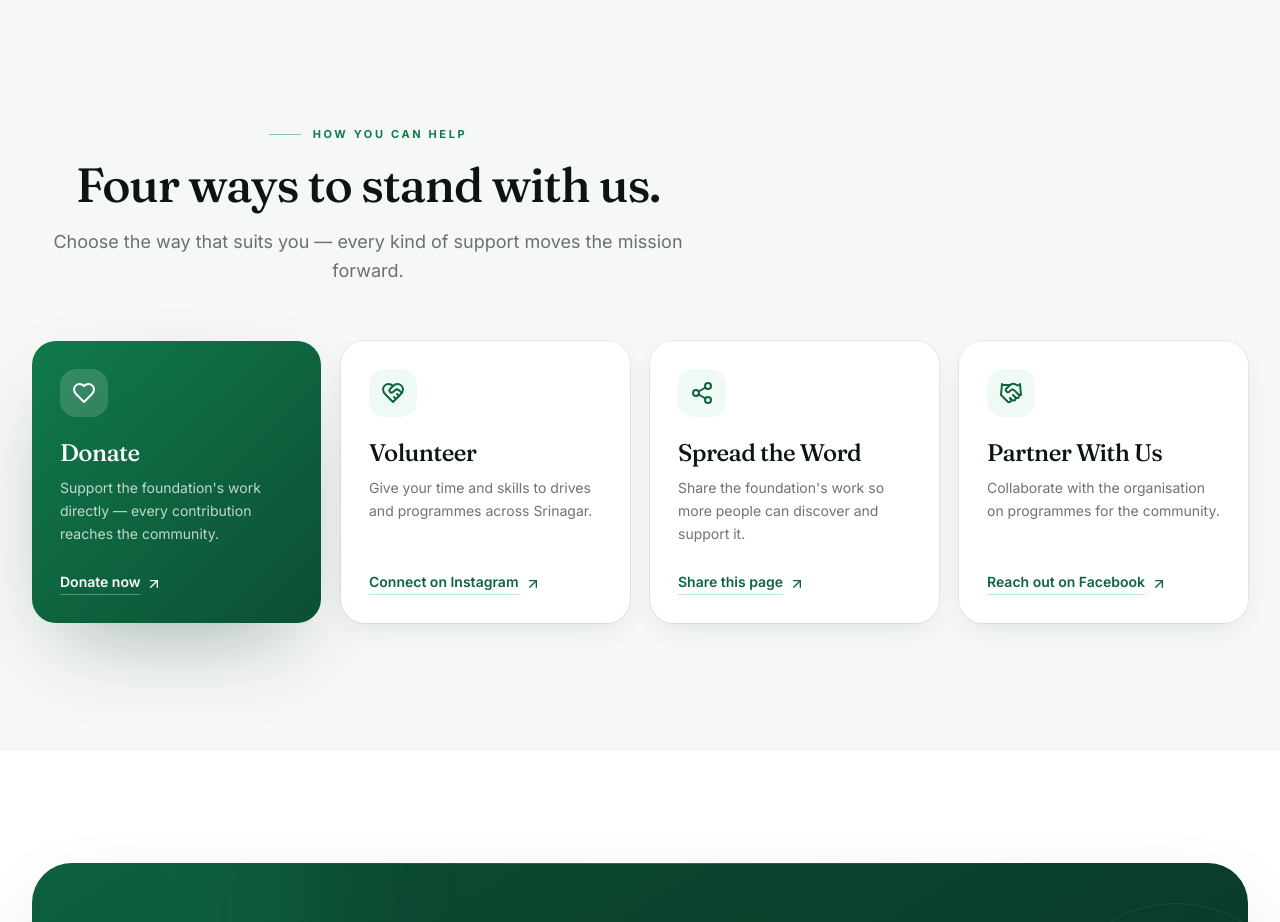
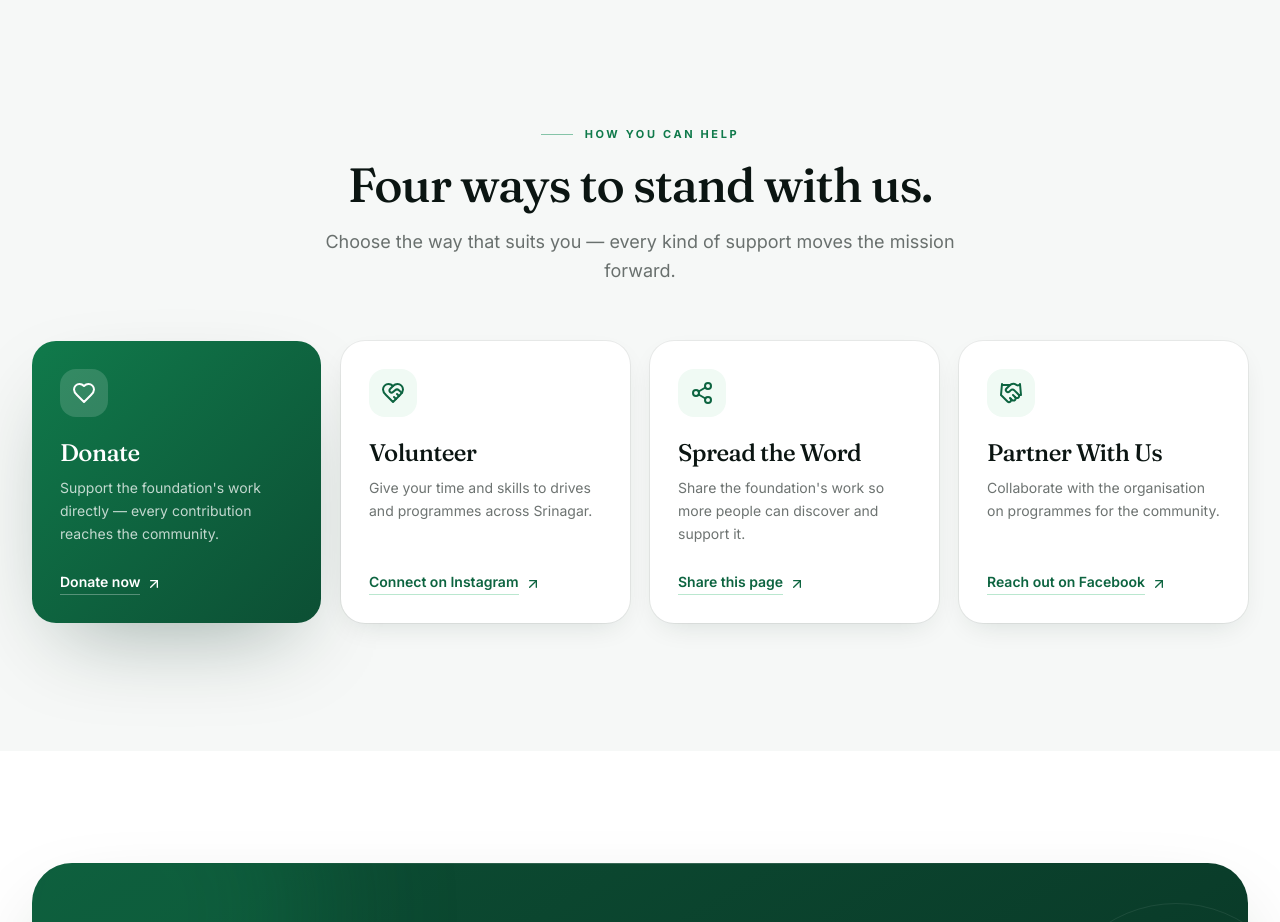
Before and after one commit to zaidqurieshi/umerkhanfoundation-website, a React (Vite) app: page / in a window 1280 px wide. Shown: the part 3300-4222 px from the top of the page. Built offline with nearby package versions, Linux system fonts and the light colour scheme.

Commit message:
Center How You Can Help heading on desktop

```diff
--- a/src/components/HowToHelp.jsx
+++ b/src/components/HowToHelp.jsx
@@ -44,6 +44,7 @@ export default function HowToHelp() {
           title={helpOptions.title}
           description={helpOptions.description}
           align="center"
+          className="sm:mx-auto"
         />
 
         <div className="mt-14 grid gap-5 sm:grid-cols-2 lg:grid-cols-4">
```
